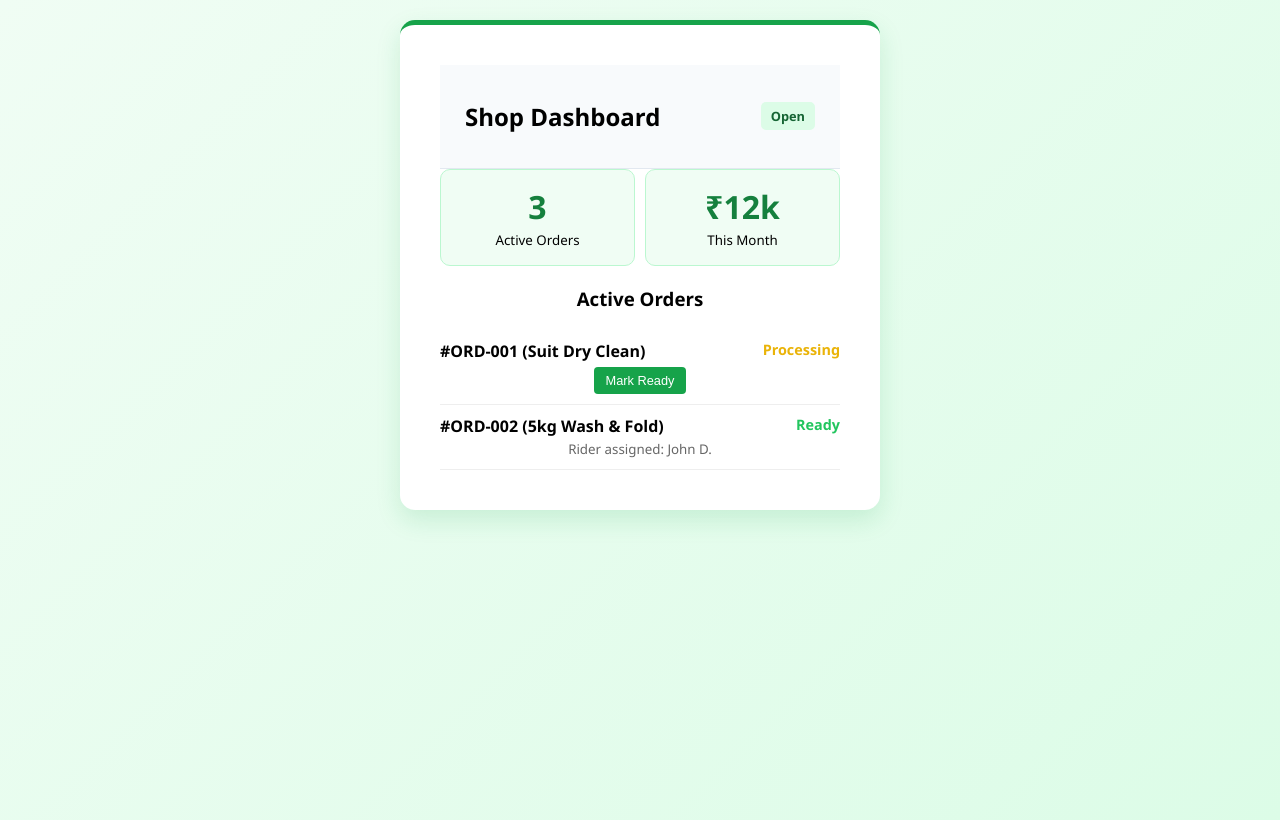
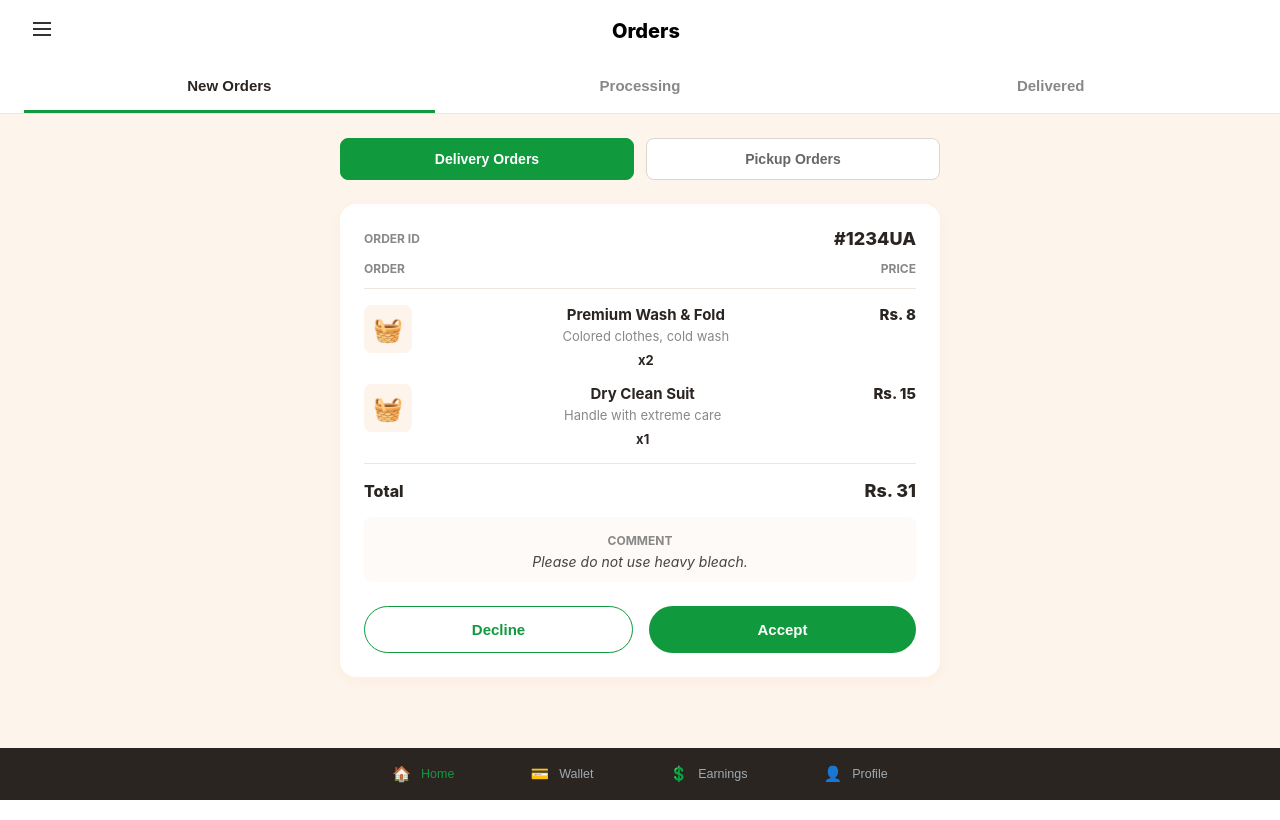
Before and after one commit to Tanvijipoojary/quick-wash1, a React (Create React App) app in the folder main-login-signup/: page /vendor-home in a window 1280 px wide. Built offline with nearby package versions, Linux system fonts and the light colour scheme.

Commit message:
updated riderwalletearning

```diff
--- a/main-login-signup/src/components/vendor/v_home.jsx
+++ b/main-login-signup/src/components/vendor/v_home.jsx
@@ -1,47 +1,185 @@
-import React from 'react';
-import './vendor.css'; // Using existing vendor CSS for consistent green theme
+import React, { useState } from 'react';
+import { useNavigate } from 'react-router-dom';
+import './v_home.css';
 
 const VendorHome = () => {
+  const navigate = useNavigate();
+
+  // State for Navigation Tabs
+  const [activeTab, setActiveTab] = useState('New Orders');
+  const [subTab, setSubTab] = useState('Delivery Orders');
+
+  // Mock Laundry Order Data (Adapted from screenshot template)
+  const [orders, setOrders] = useState([
+    {
+      id: '1234UA',
+      status: 'New Orders',
+      type: 'Delivery Orders',
+      items: [
+        { name: 'Premium Wash & Fold', desc: 'Colored clothes, cold wash', qty: 2, price: 8 },
+        { name: 'Dry Clean Suit', desc: 'Handle with extreme care', qty: 1, price: 15 }
+      ],
+      total: 31,
+      comment: 'Please do not use heavy bleach.'
+    },
+    {
+      id: '8821XB',
+      status: 'New Orders',
+      type: 'Pickup Orders',
+      items: [
+        { name: 'Ironing Only', desc: 'Cotton shirts', qty: 5, price: 2 },
+      ],
+      total: 10,
+      comment: 'Fold them neatly.'
+    }
+  ]);
+
+  // Filter orders based on selected tabs
+  const displayedOrders = orders.filter(o => o.status === activeTab && o.type === subTab);
+
+  const handleAction = (orderId, action) => {
+    if (action === 'accept') {
+      setOrders(prev => prev.map(o => o.id === orderId ? { ...o, status: 'Processing' } : o));
+    } else {
+      setOrders(prev => prev.filter(o => o.id !== orderId));
+    }
+  };
+
   return (
-    <div className="vendor-container" style={{ alignItems: 'flex-start', paddingTop: '20px' }}>
-      <div className="vendor-box" style={{ maxWidth: '400px', width: '90%' }}>
+    <div className="vhome-container">
 
-        <div className="vendor-header" style={{ display: 'flex', justifyContent: 'space-between', alignItems: 'center' }}>
-          <h2>Shop Dashboard</h2>
-          <span style={{ background: '#dcfce7', color: '#166534', padding: '5px 10px', borderRadius: '5px', fontWeight: 'bold', fontSize: '0.8rem' }}>Open</span>
+      {/* Header */}
+      <header className="vhome-header">
+        <button className="vhome-menu-btn" onClick={() => navigate('/vendor-profile')}>
+          <svg width="24" height="24" viewBox="0 0 24 24" fill="none" stroke="currentColor" strokeWidth="2">
+            <line x1="3" y1="12" x2="21" y2="12"></line>
+            <line x1="3" y1="6" x2="21" y2="6"></line>
+            <line x1="3" y1="18" x2="21" y2="18"></line>
+          </svg>
+        </button>
+        <h1 className="vhome-header-title">Orders</h1>
+        <div style={{ width: 24 }}></div> {/* Empty div for center alignment */}
+      </header>
+
+      {/* Main Tabs */}
+      <nav className="vhome-main-tabs">
+        {['New Orders', 'Processing', 'Delivered'].map(tab => (
+          <button
+            key={tab}
+            className={`vhome-tab ${activeTab === tab ? 'active' : ''}`}
+            onClick={() => setActiveTab(tab)}
+          >
+            {tab}
+          </button>
+        ))}
+      </nav>
+
+      {/* Main Scrollable Content */}
+      <main className="vhome-main-content">
+
+        {/* Delivery / Pickup Sub-Tabs */}
+        <div className="vhome-sub-tabs">
+          <button
+            className={`vhome-sub-tab ${subTab === 'Delivery Orders' ? 'active' : ''}`}
+            onClick={() => setSubTab('Delivery Orders')}
+          >
+            Delivery Orders
+          </button>
+          <button
+            className={`vhome-sub-tab ${subTab === 'Pickup Orders' ? 'active' : ''}`}
+            onClick={() => setSubTab('Pickup Orders')}
+          >
+            Pickup Orders
+          </button>
         </div>
 
-        <div style={{ display: 'grid', gridTemplateColumns: '1fr 1fr', gap: '10px', marginBottom: '20px' }}>
-          <div style={{ background: '#f0fdf4', padding: '15px', borderRadius: '10px', textAlign: 'center', border: '1px solid #bbf7d0' }}>
-            <h1 style={{ margin: '0', color: '#15803d' }}>3</h1>
-            <small>Active Orders</small>
+        {/* Orders List */}
+        <div className="vhome-orders-list">
+          {displayedOrders.length > 0 ? (
+            displayedOrders.map(order => (
+              <div key={order.id} className="vhome-order-card">
+
+                {/* Order ID Header */}
+                <div className="vhome-card-header">
+                  <div className="vhome-id-block">
+                    <span className="vhome-label">Order ID</span>
+                    <span className="vhome-id">#{order.id}</span>
                   </div>
-          <div style={{ background: '#f0fdf4', padding: '15px', borderRadius: '10px', textAlign: 'center', border: '1px solid #bbf7d0' }}>
-            <h1 style={{ margin: '0', color: '#15803d' }}>₹12k</h1>
-            <small>This Month</small>
+                  <div className="vhome-price-header-labels">
+                    <span className="vhome-label">ORDER</span>
+                    <span className="vhome-label">PRICE</span>
                   </div>
                 </div>
 
-        <h3>Active Orders</h3>
-        <div style={{ borderBottom: '1px solid #eee', padding: '10px 0' }}>
-          <div style={{ display: 'flex', justifyContent: 'space-between' }}>
-            <strong>#ORD-001 (Suit Dry Clean)</strong>
-            <span style={{ color: '#eab308', fontWeight: 'bold', fontSize: '0.9rem' }}>Processing</span>
+                {/* Order Items */}
+                <div className="vhome-items-list">
+                  {order.items.map((item, index) => (
+                    <div key={index} className="vhome-item-row">
+                      <div className="vhome-item-image">🧺</div>
+                      <div className="vhome-item-details">
+                        <h4>{item.name}</h4>
+                        <p>{item.desc}</p>
+                        <span className="vhome-item-qty">x{item.qty}</span>
                       </div>
-          <div style={{ marginTop: '5px' }}>
-            <button style={{ padding: '6px 12px', background: '#16a34a', color: 'white', border: 'none', borderRadius: '4px', fontSize: '0.8rem', cursor: 'pointer' }}>Mark Ready</button>
+                      <div className="vhome-item-price">Rs. {item.price}</div>
                     </div>
+                  ))}
                 </div>
 
-        <div style={{ borderBottom: '1px solid #eee', padding: '10px 0' }}>
-          <div style={{ display: 'flex', justifyContent: 'space-between' }}>
-            <strong>#ORD-002 (5kg Wash & Fold)</strong>
-            <span style={{ color: '#22c55e', fontWeight: 'bold', fontSize: '0.9rem' }}>Ready</span>
-          </div>
-          <small style={{ color: '#666' }}>Rider assigned: John D.</small>
+                {/* Total */}
+                <div className="vhome-total-row">
+                  <span className="vhome-total-label">Total</span>
+                  <span className="vhome-total-amount">Rs. {order.total}</span>
                 </div>
 
+                {/* Comment */}
+                {order.comment && (
+                  <div className="vhome-comment-box">
+                    <span className="vhome-label">Comment</span>
+                    <p className="vhome-comment-text">{order.comment}</p>
                   </div>
+                )}
+
+                {/* Action Buttons */}
+                {order.status === 'New Orders' && (
+                  <div className="vhome-actions">
+                    <button className="vhome-btn-decline" onClick={() => handleAction(order.id, 'decline')}>
+                      Decline
+                    </button>
+                    <button className="vhome-btn-accept" onClick={() => handleAction(order.id, 'accept')}>
+                      Accept
+                    </button>
+                  </div>
+                )}
+              </div>
+            ))
+          ) : (
+            <div className="vhome-empty">
+              <p>No {activeTab.toLowerCase()} for {subTab.toLowerCase()}.</p>
+            </div>
+          )}
+        </div>
+      </main>
+
+      {/* Bottom Navigation */}
+      <footer className="vhome-bottom-nav">
+        <button className="vhome-nav-item active">
+          <span>🏠</span>
+          <small>Home</small>
+        </button>
+        <button className="vhome-nav-item" onClick={() => navigate('/vendor-wallet')}>
+          <span>💳</span>
+          <small>Wallet</small>
+        </button>
+        <button className="vhome-nav-item" onClick={() => navigate('/vendor-earnings')}>
+          <span>💲</span>
+          <small>Earnings</small>
+        </button>
+        <button className="vhome-nav-item" onClick={() => navigate('/vendor-profile')}>
+          <span>👤</span>
+          <small>Profile</small>
+        </button>
+      </footer>
     </div>
   );
 };
```
Also changed, not shown: main-login-signup/src/components/vendor/v_home.css. Lines whose indentation alone changed are shown as unchanged.
